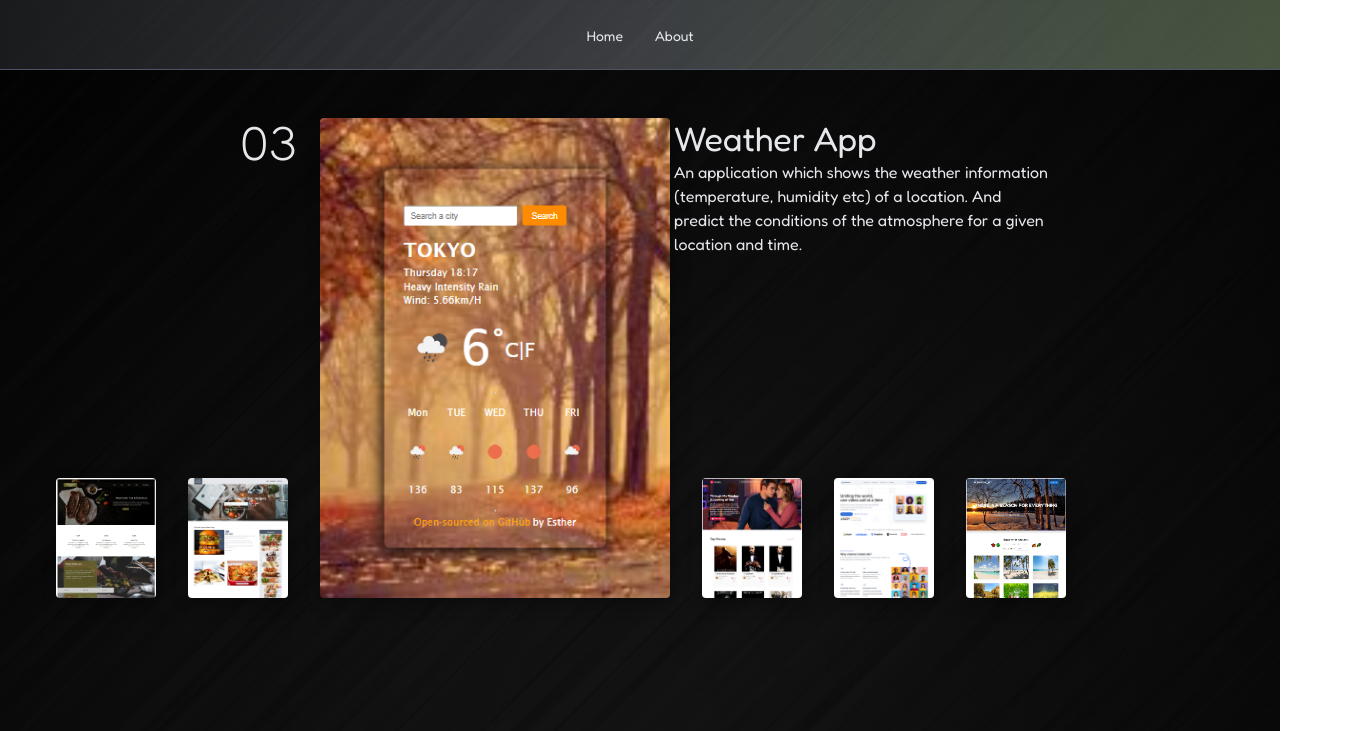
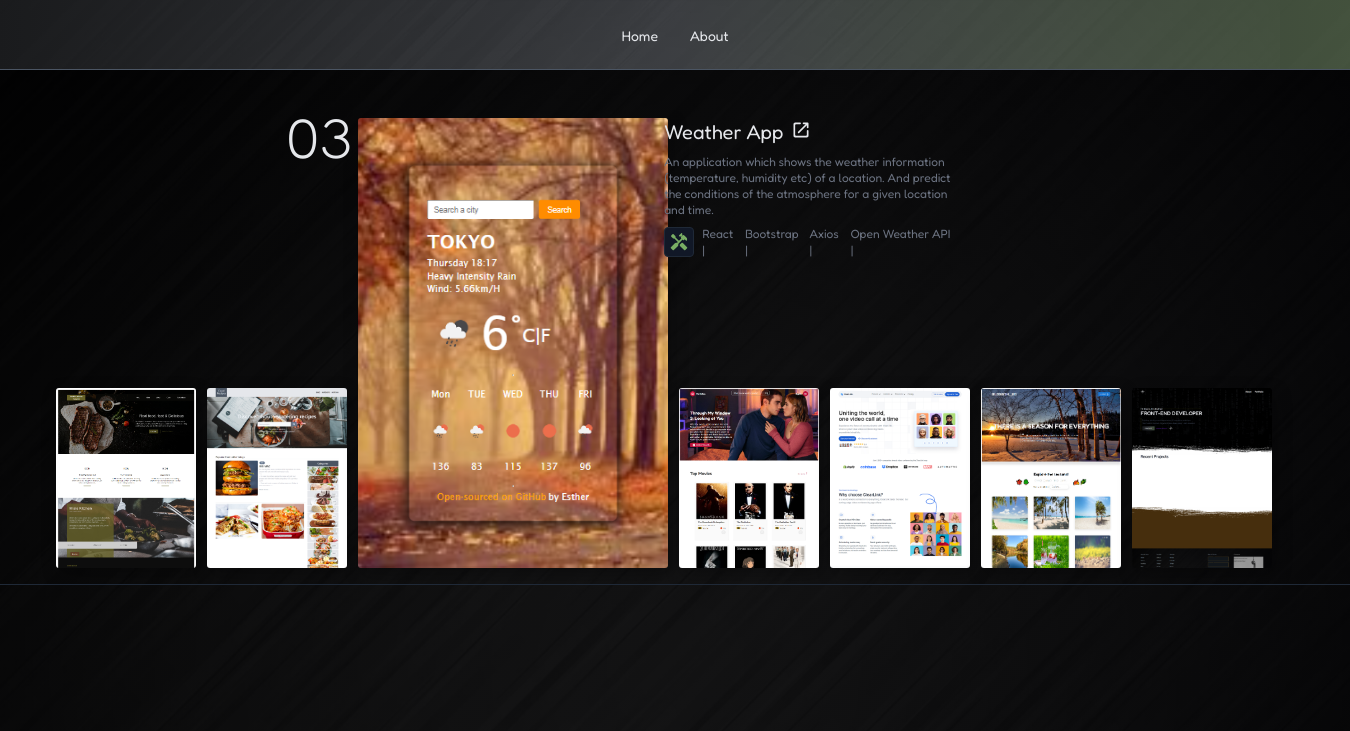
Before and after one commit to Hestia-Arc/react-portfolio, a React (Create React App) app: page /project in a window 1280 px wide. Shown: the top 731 px of the page, 1350 px wide, since content can reach past the window. Built offline with nearby package versions, Linux system fonts and the light colour scheme.

Commit message:
Add content to project section

```diff
--- a/src/App.js
+++ b/src/App.js
@@ -31,7 +31,9 @@ function App() {
             },
           }}
         />
-        <Box>
+        <Box sx={{minWidth: {xs: "320px", sm: "600px", md: "1024px",lg: "1350px"},maxWidth: {xs: "599px", sm: "1023px", md: "1439px",lg:"1440px"}, margin: '0 auto',
+
+      }}>
           <CssBaseline />
           {/* ------------------------------ */}
           {/* ROUTES*/}
--- a/src/components/project/Project.js
+++ b/src/components/project/Project.js
@@ -7,21 +7,16 @@ import {
   styled,
   useTheme,
 } from "@mui/material";
-import OpenInNewRoundedIcon from '@mui/icons-material/OpenInNewRounded';
-// import HandymanRoundedIcon from '@mui/icons-material/HandymanRounded';
+import OpenInNewRoundedIcon from "@mui/icons-material/OpenInNewRounded";
+import HandymanRoundedIcon from "@mui/icons-material/HandymanRounded";
 import { Link } from "react-router-dom";
 import { projects } from "../../data/projectData";
-// import Image from "../../images/p8.jpg";
-// import Season from "../../images/season app.png";
-// import Movie from "../../images/proj-movie2.png";
-// import Nature from "../../images/proj-nature.png";
 import darkbg from "../../data/c-bg.png";
 import Footer from "../Footer";
 import { tokens } from "../../theme";
 
 const NavBox = styled(Box)({
   padding: "10px 0",
-  // height: '280px',
   display: "flex",
   justifyContent: "center",
   alignItems: "center",
@@ -45,22 +40,11 @@ const NavBox = styled(Box)({
   },
 });
 
-// const ContentBox = styled(Stack)(({ theme }) => ({
-//   // flex: 1,
-//   // border: "1px solid black",
-//   // marginBottom: 50,
-//   // [theme.breakpoints.down("sm")]: {
-//   //   // width: 200,
-//   // },
-//   // [theme.breakpoints.between("sm", "md")]: {
-//   //   padding: "0px 50px",
-//   //   height: "568px",
-//   // },
 //   // [theme.breakpoints.up("xl")]: {
 //   //   padding: "0px 400px",
 //   //   height: "778px",
 //   // },
-// }));
+
 // -----------------------------------
 
 export default function Project() {
@@ -88,6 +72,14 @@ export default function Project() {
         backgroundRepeat: "no-repeat",
         backgroundSize: "cover",
         color: colors.grey[200],
+
+        a: {
+          textDecoration: "none",
+          color: "inherit",
+          "&:hover": {
+            color: colors.grey[600],
+          },
+        },
       }}
     >
       {/* ------------------------------------ */}
@@ -131,8 +123,8 @@ export default function Project() {
       <Stack
         justifyContent={{ xs: "space-between" }}
         sx={{
-          minHeight: { xs: "584px", sm: "80vh" },
-          maxHeight: { xs: "585px", sm: "80vh" },
+          minHeight: { xs: "584px", sm: "535px" },
+          maxHeight: { xs: "585px", sm: "540px" },
           margin: { xs: "0px", sm: "40px 0 " },
         }}
       >
@@ -150,7 +142,6 @@ export default function Project() {
             [`@media screen and (min-width: ${theme.breakpoints.values.sm}px)`]:
               {
                 display: "none",
-                // color: colors.baseAccent[500],
               },
           }}
         >
@@ -161,23 +152,24 @@ export default function Project() {
         <Box
           // divider={<Divider orientation="vertical" flexItem />}
           sx={{
-            height: { xs: "fit-content", sm: "32rem" },
+            height: "fit-content",
             display: "flex",
             alignItems: "flex-end",
             overflowX: "auto",
             overflowY: "hidden",
-            // border: "1px solid blue",
+            borderBottom: `1px solid ${colors.grey[800]}`,
 
             [`@media screen and (max-width: ${theme.breakpoints.values.sm}px)`]:
               {
                 padding: "10px 2px",
               },
           }}
-          pb={3}
+          pt={1}
+          pb={{md:1, lg:2}}
           px={7}
         >
           {projects.map((project, key) => {
-            const { id, title, img, link, desc } = project;
+            const { id, title, img, link, desc, stack } = project;
 
             return (
               <ProjectBox
@@ -189,6 +181,7 @@ export default function Project() {
                 title={title}
                 link={link}
                 desc={desc}
+                stack={stack}
               />
             );
           })}
@@ -215,29 +208,6 @@ function ProjectBox(props) {
   const theme = useTheme();
   const colors = tokens(theme.palette.mode);
 
-  // const StyledImg = styled("img")((props) => ({
-  //   height: props.active ? "480px" : "220px",
-  //   width: props.active ? "350px" : "180px",
-  //   borderRadius: "4px",
-
-  //   [`@media screen and (max-width: ${theme.breakpoints.values.sm}px)`]: {
-  //     height: props.active ? "300px" : "180px",
-  //     width: props.active ? "200px" : "150px",
-  //   },
-  // }));
-
-  // const StyledImgMobile = styled("img")((props) => ({
-  //   // height: props.active ? "90px" : "90px",
-  //   height: "120px",
-  //   width: props.active ? "100px" : "100px",
-  //   borderRadius: "4px",
-
-  //   // [`@media screen and (max-width: ${theme.breakpoints.values.sm}px)`]: {
-  //   //   height: props.active ? "300px" : "180px",
-  //   //   width: props.active ? "200px" : "150px",
-  //   // },
-  // }));
-
   return (
     <>
       {/* -----------mobile */}
@@ -246,13 +216,11 @@ function ProjectBox(props) {
         sx={{
           flex: "0 0 auto",
           // border: "1px solid blue",
-          // height: props.active && "63vh",
-          // height: "150px",
           width: "fit-content",
           marginRight: "9px",
-          backgroundColor: props.active && colors.goldAccent[100],
+          backgroundColor: props.active && colors.grey[800],
           borderLeft: props.active && "1px solid white",
-          padding: props.active && "0.5rem",
+          padding: props.active && "0.8rem 0 0 0.8rem",
 
           [`@media screen and (min-width: ${theme.breakpoints.values.sm}px)`]: {
             display: "none",
@@ -262,29 +230,204 @@ function ProjectBox(props) {
         {/* PROJECT IMAGE */}
         <Box
           sx={{
-            // flex: 5,
-
             borderRadius: "4px",
             boxShadow: "3px 6px 17px rgba(0,0,0,.3)",
-            // backgroundColor: "rgba(0,0,0,.3)",
-            // background: `url(${props.img})`,
-            // backgroundPosition: "center",
-            // backgroundRepeat: "no-repeat",
-            // backgroundSize: "cover",
-            display: "flex",
-            alignItems: "center",
-            justifyContent: "center",
+            backgroundColor: "rgba(0,0,0,.3)",
             height: "120px",
             width: "100px",
             background: `url(${props.img})`,
             backgroundPosition: "top center",
             backgroundRepeat: "no-repeat",
             backgroundSize: "cover",
-            // height: 380,
             // border: "1px solid black",
           }}
+        ></Box>
+      </Box>
+
+      {/* ----------big screens */}
+      <Box
+        onClick={props.handleClick}
+        key={props.key}
+        sx={{
+          flex: "0 0 auto",
+          // border: "1px solid blue",
+          width: "fit-content",
+          marginRight: "11px",
+          position: "relative",
+
+          [`@media screen and (max-width: ${theme.breakpoints.values.sm}px)`]: {
+            display: "none",
+          },
+        }}
+      >
+        {/* PROJECT NUMBER */}
+        <Box
+          sx={{
+            display: props.active ? "block" : "none",
+            position: "absolute",
+            top:  {sm:"0.6rem", lg: "0.6rem"},
+            left: {sm:"-3.2rem", lg: "-4.5rem"},
+          }}
         >
-          {/* <StyledImgMobile
+          <Typography variant="xsDisplay" fontWeight={300} sx={{fontSize: {lg: "3.5rem"}}}>
+            {props.index ? `0${props.index}` : ""}
+          </Typography>
+        </Box>
+
+        {/* DESCRIPTION & INFO */}
+        <Stack
+          spacing={1}
+          justifyContent=""
+          sx={{
+            minHeight: { xs: 100, md: 200 },
+            width: props.active ? "287px" : "",
+            // border: "1px solid blue"
+            display: props.active ? "flex" : "none",
+            position: "absolute",
+            top: 0,
+            right: "-17.7rem",
+          }}
+        >
+          <Stack
+            direction="row"
+            spacing={1}
+            alignItems="end"
+          >
+            <Typography variant="xlText">
+              {props.title ? <>{props.title}</> : "..."}
+            </Typography>
+            <a href={props.link} target="_blank" rel="noreferrer">
+              <OpenInNewRoundedIcon fontSize="small" />
+            </a>
+          </Stack>
+
+          <Typography variant="xsText" sx={{ color: colors.grey[500] }}>
+            {props.desc}
+          </Typography>
+
+          <Stack direction="row" alignItems="center" spacing={1}>
+            <Stack
+              justifyContent="center"
+              alignItems="center"
+              flexWrap='wrap'
+              sx={{
+                padding: "4px",
+                backgroundColor: colors.grey[900],
+                border: `1px solid ${colors.grey[800]}`,
+                borderRadius: "4px",
+              }}
+            >
+              <HandymanRoundedIcon fontSize="small" color="primary" />
+            </Stack>
+            {props.stack.map((item) => {
+              return (
+                <Typography variant="xsText" sx={{ color: colors.grey[500] }}>
+                  {item} |{" "}
+                </Typography>
+              );
+            })}
+          </Stack>
+        </Stack>
+
+        {/* PROJECT IMAGE */}
+        <Box
+          sx={{
+            borderRadius: "3px",
+            boxShadow: "3px 6px 17px rgba(0,0,0,.3)",
+            // backgroundColor: "rgba(0,0,0,.3)",
+            display: "flex",
+            alignItems: "center",
+            justifyContent: "center",
+            height: props.active ? { sm: "354px",md: '354px', lg: "450px" } : {xs:"120px", lg: "180px"},
+            width: props.active ? { sm: "228px",md:'230px', lg: "310px" } : {xs:"100px",lg: "140px"},
+            background: `url(${props.img})`,
+            backgroundPosition: "top center",
+            backgroundRepeat: "no-repeat",
+            backgroundSize: "cover",
+            // border: "1px solid black",
+          }}
+        ></Box>
+      </Box>
+    </>
+  );
+}
+
+// --------------------------------------------
+const DisplayMobileProject = (props) => {
+  const { title, img, desc, link, stack } = props.data;
+
+  return (
+    <Stack spacing={2} sx={{ width: "100%", height: "100%" }} p={1}>
+      <Box
+        sx={{
+          height: "185px",
+          border: `1px solid ${colors.grey[800]}`,
+          background: `url(${img})`,
+          backgroundPosition: "top center",
+          backgroundRepeat: "no-repeat",
+          backgroundSize: "cover",
+        }}
+      ></Box>
+      <Stack direction="row" justifyContent="space-between" alignItems="center">
+        <Typography variant="mdText">{title}</Typography>
+        <a href={link} target="_blank" rel="noreferrer">
+          <OpenInNewRoundedIcon />
+        </a>
+      </Stack>
+      <Typography variant="xsText" sx={{ color: colors.grey[500] }}>
+        {desc}
+      </Typography>
+
+      <Stack direction="row" alignItems="center" spacing={1}>
+        <Stack
+          justifyContent="center"
+          alignItems="center"
+          sx={{
+            padding: "4px",
+            backgroundColor: colors.grey[900],
+            border: `1px solid ${colors.grey[800]}`,
+            borderRadius: "4px",
+          }}
+        >
+          <HandymanRoundedIcon fontSize="small" color="primary" />
+        </Stack>
+        {stack.map((item) => {
+          return (
+            <Typography variant="xsText" sx={{ color: colors.grey[500] }}>
+              {item} |{" "}
+            </Typography>
+          );
+        })}
+      </Stack>
+    </Stack>
+  );
+};
+
+// ================================================================
+// const StyledImg = styled("img")((props) => ({
+//   height: props.active ? "480px" : "220px",
+//   width: props.active ? "350px" : "180px",
+//   borderRadius: "4px",
+
+//   [`@media screen and (max-width: ${theme.breakpoints.values.sm}px)`]: {
+//     height: props.active ? "300px" : "180px",
+//     width: props.active ? "200px" : "150px",
+//   },
+// }));
+
+// const StyledImgMobile = styled("img")((props) => ({
+//   // height: props.active ? "90px" : "90px",
+//   height: "120px",
+//   width: props.active ? "100px" : "100px",
+//   borderRadius: "4px",
+
+//   // [`@media screen and (max-width: ${theme.breakpoints.values.sm}px)`]: {
+//   //   height: props.active ? "300px" : "180px",
+//   //   width: props.active ? "200px" : "150px",
+//   // },
+// }));
+
+/* <StyledImgMobile
             src={props.img}
             alt="icon"
             loading="lazy"
@@ -302,85 +445,9 @@ function ProjectBox(props) {
                 // },
               }
             }
-          /> */}
-        </Box>
-      </Box>
+          /> */
 
-      {/* ----------big screens */}
-      <Box
-        onClick={props.handleClick}
-        key={props.key}
-        sx={{
-          flex: "0 0 auto",
-          // border: "1px solid blue",
-          width: "fit-content",
-          marginRight: "2rem",
-          position: "relative",
-
-          [`@media screen and (max-width: ${theme.breakpoints.values.sm}px)`]: {
-            display: "none",
-          },
-        }}
-      >
-        {/* PROJECT NUMBER */}
-        <Box
-          sx={{
-            display: props.active ? "block" : "none",
-            position: "absolute",
-            top: "-0",
-            left: "-5rem",
-          }}
-        >
-          <Typography variant="smDisplay" fontWeight={300}>
-            {props.index ? `0${props.index}` : ""}
-          </Typography>
-        </Box>
-
-        {/* DESCRIPTION & INFO */}
-        <Stack
-          justifyContent=""
-          sx={{
-            minHeight: { xs: 100, md: 200 },
-            width: props.active ? "380px" : "",
-            // border: "1px solid blue"
-            display: props.active ? "flex" : "none",
-            position: "absolute",
-            top: 0,
-            right: "-24rem",
-          }}
-        >
-          <Typography variant="h4">
-            {props.title ? <>{props.title}</> : "Admin Dashboard"}
-          </Typography>
-          <Typography variant="h7">{props.desc}</Typography>
-        </Stack>
-
-        {/* PROJECT IMAGE */}
-        {/* <a href={props.link} target="_parent"> */}
-        <Box
-          sx={{
-            // flex: 5,
-            borderRadius: "4px",
-            boxShadow: "3px 6px 17px rgba(0,0,0,.3)",
-            // backgroundColor: "rgba(0,0,0,.3)",
-            // background: `url(${props.img})`,
-            // backgroundPosition: "center",
-            // backgroundRepeat: "no-repeat",
-            // backgroundSize: "cover",
-            display: "flex",
-            alignItems: "center",
-            justifyContent: "center",
-            height: props.active ? '480px' : "120px",
-            width: props.active ? '350px' : "100px",
-            background: `url(${props.img})`,
-            backgroundPosition: "top center",
-            backgroundRepeat: "no-repeat",
-            backgroundSize: "cover",
-            // height: 380,
-            // border: "1px solid black",
-          }}
-        >
-          {/* <StyledImg
+/* <StyledImg
             src={props.img}
             alt="icon"
             loading="lazy"
@@ -398,39 +465,4 @@ function ProjectBox(props) {
                 // },
               }
             }
-          /> */}
-        </Box>
-        {/* </a> */}
-      </Box>
-    </>
-  );
-}
-
-// --------------------------------------------
-const DisplayMobileProject = (props) => {
-  const { title, img, desc, link } = props.data;
-
-  return (
-    <Stack spacing={2} sx={{ width: "100%", height: "100%" }} p={1}>
-      <Box
-        sx={{
-          height: "185px",
-          border: `1px solid ${colors.grey[800]}`,
-          background: `url(${img})`,
-          backgroundPosition: "top center",
-          backgroundRepeat: "no-repeat",
-          backgroundSize: "cover",
-        }}
-      >
-        {/* <img src={img} alt={title} style={{height: "150px", width: '100%'}} /> */}
-      </Box>
-     <Stack direction='row' justifyContent='space-between' alignItems='center'>
-     <Typography variant="mdText">{title}</Typography>
-     <a href={link} target="_blank" rel="noreferrer"><OpenInNewRoundedIcon/></a>
-     </Stack>
-      <Typography variant="xsText">{desc}</Typography>
-      <Typography></Typography>
-      <Typography></Typography>
-    </Stack>
-  );
-};
+          /> */
--- a/src/data/projectData.jsx
+++ b/src/data/projectData.jsx
@@ -4,6 +4,7 @@ import Nature from "../images/Weather-Application.resized.png";
 import Recipe from "../images/Recipe-app.resized.png";
 import Restaurant from "../images/Mia-s-Kitn.resized.png";
 import Clearlink from "../images/ClearLink.resized.png";
+import Portfolio from "../images/Portfolio.resized.png"
 
 
 
@@ -15,16 +16,16 @@ export const projects = [
     img: Restaurant,
     link: "https://mias-restuarant.vercel.app/",
     desc: "Restaurant Landing page",
-    stack: [],
+    stack: ['React', 'Material UI', 'Vite'],
     src: "",
   },
   {
     id: 2,
     title: "Recipe App",
     img: Recipe,
-    link: "https://movie-discovery-app-hng.vercel.app/",
+    link: "https://recipe-app-three-kohl.vercel.app/",
     desc: "Recipe App",
-    stack: [],
+    stack: ['HTML','TailwindCSS', 'Typescript', 'theMealDB'],
     src: "",
   },
   {
@@ -33,7 +34,7 @@ export const projects = [
     img: Nature,
     link: "https://natures-forecast.netlify.app/",
     desc: "An application which shows the weather information (temperature, humidity etc) of a location. And predict the conditions of the atmosphere for a given location and time.",
-    stack: [],
+    stack: ['React','Bootstrap', 'Axios', 'Open Weather API'],
     src: "",
   },
   {
@@ -42,16 +43,16 @@ export const projects = [
     img: Movie,
     link: "https://movie-discovery-app-hng.vercel.app/",
     desc: "A movie discovery application, where user can discover top rated movies, see details about each one and search for a movie by title.",
-    stack: [],
+    stack: ['React','MUI', 'Fetch API','The Movie DB API'],
     src: "",
   },
   {
     id: 5,
     title: "ClearLink Landing page",
     img: Clearlink,
-    link: "https://movie-discovery-app-hng.vercel.app/",
+    link: "https://clearlink-alpha.vercel.app/",
     desc: "ClearLink Landing page",
-    stack: [],
+    stack: ['React', 'Material UI', 'Vite'],
     src: "",
   },
   {
@@ -60,18 +61,18 @@ export const projects = [
     img: Season,
     link: "https://season-gallery.vercel.app/gallery",
     desc: "A responsive image gallery that showcases collection of images about the four seasons around the year.",
-    stack: [],
+    stack: ['React', 'Material UI', 'SortableJS'],
     src: "",
   },
-  // {
-  //   id: 7,
-  //   title: "Season Gallery",
-  //   img: Season,
-  //   link: "https://season-gallery.vercel.app/gallery",
-  //   desc: "A responsive image gallery that showcases collection of images about the four seasons around the year.",
-  //   stack: [],
-  //   src: "",
-  // },
+  {
+    id: 7,
+    title: "Portfolio",
+    img: Portfolio,
+    link: "https://season-gallery.vercel.app/gallery",
+    desc: "A responsive portfolio",
+    stack: ["React", "MUI"],
+    src: "",
+  },
   // {
   //   id: 8,
   //   title: "Weather App",
```
Also changed, not shown: src/data/projectList.jsx (deleted, +0 -85 lines), src/images/Portfolio.resized.png (added).
